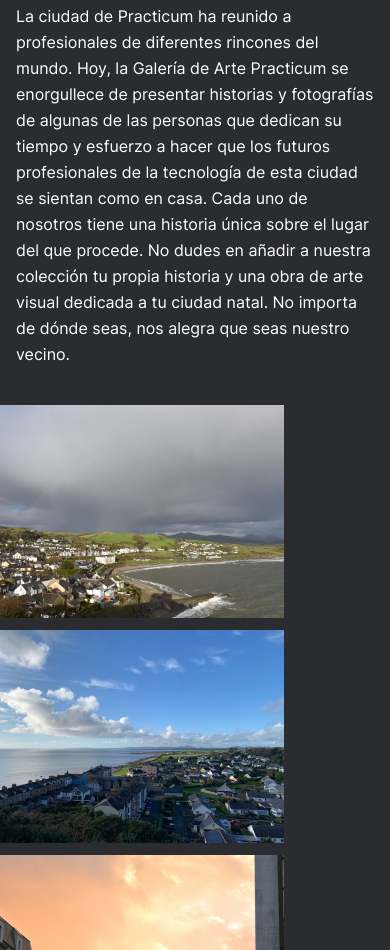
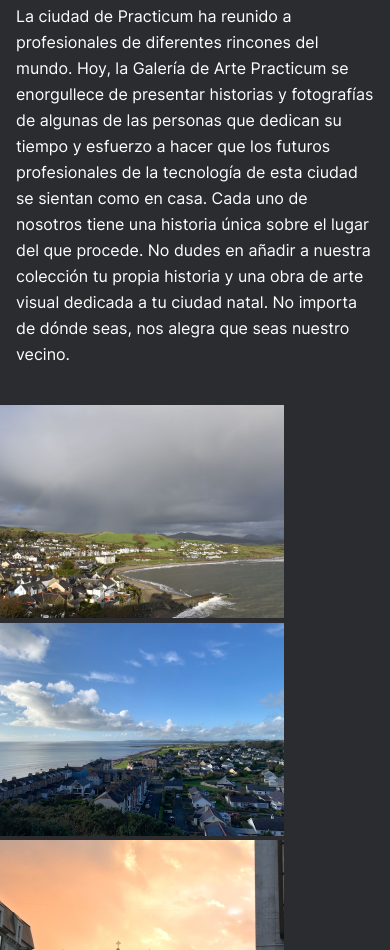
Before and after one commit to AlfaomegaRE24/web_project_homeland, a plain HTML site: page index.html in a window 390 px wide. Shown: the part 1050-2000 px from the top of the page. Drawn offline with Linux system fonts and the light colour scheme.

Commit message:
Error BEM  archivo .nojekyll

```diff
--- a/blocks/gallery.css
+++ b/blocks/gallery.css
@@ -9,7 +9,7 @@
 }
 
 @media screen and (max-width: 1190px) {
-  .gallery-grid__container {
+  .gallery__container-grid {
     grid-template-columns: repeat(2, 1fr);
     grid-template-rows: repeat(4, 1fr);
     grid-gap: 16px;
@@ -18,7 +18,7 @@
 }
 @media screen and (max-width: 767px) {
   @media screen and (max-width: 604px) {
-    .gallery-grid__container {
+    .gallery__container-grid {
       grid-template-columns: repeat(1, 1fr);
       grid-template-rows: repeat(8, 1fr);
       grid-gap: 12px;
--- a/index.html
+++ b/index.html
@@ -65,7 +65,7 @@
           </div>
         </div>
         <section class="gallery">
-          <div class="gallery-grid__container">
+          <div class="gallery__container-grid">
             <img
               src="./images/__item0.png"
               alt="Vista de casas sobre la costa"
```
Also changed, not shown: 1 other file.
